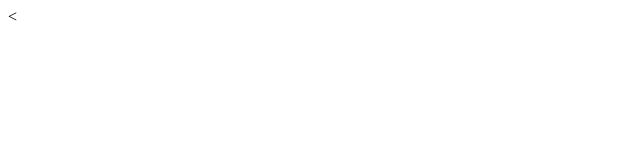
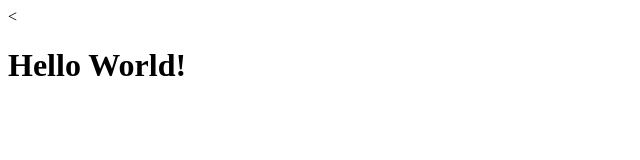
Before and after one commit to bdlewis30/my-first-repo-WPR30, a plain HTML site: page index.html in a window 1280 px wide. Shown: the whole page, without its empty margins (0-640 px from the left). Drawn offline with Linux system fonts and the light colour scheme.

Commit message:
Updated index with an h1. Updated CSS with h1 style.

```diff
--- a/index.html
+++ b/index.html
@@ -7,6 +7,6 @@
     <title>Document</title>
 </head>
 <body>
-
+    <h1>Hello World!</h1>
 </body>
 </html>
--- a/styles.css
+++ b/styles.css
@@ -0,0 +1,4 @@
+h1 {
+    color: blue;
+    font-size: 36px;
+}
```
